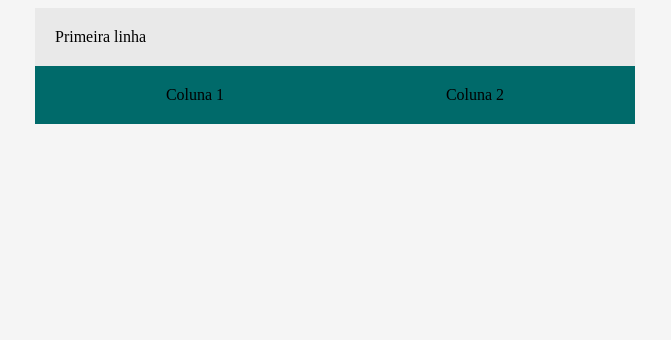
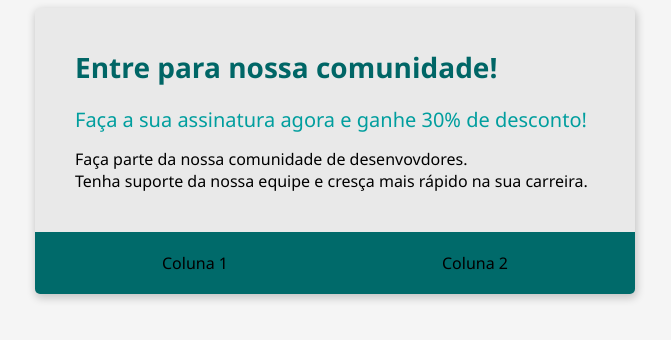
Before and after one commit to GabrielCavallari/bootcamp-devjr-modulo2, a plain HTML site: page index.html in a window 1280 px wide. Shown: the whole page, without its empty margins (305-976 px from the left). Drawn offline with Linux system fonts and the light colour scheme.

Commit message:
closes #4 - Criando o cabeçalho

```diff
--- a/index.html
+++ b/index.html
@@ -8,6 +8,7 @@
     <style>
         body {
             background-color: #F5F5F5;
+            font-family: 'Segoe UI', Tahoma, Geneva, Verdana, sans-serif;
         }
 
         .container {
@@ -15,10 +16,15 @@
             margin: auto;
 
             width: 600px;
+
+            box-shadow: 1px 3px 8px 1px rgba(0, 0, 0, 0.2);
+            border-radius: 5px;
+            overflow: hidden;
+
         }
 
         .header {
-            padding: 20px;
+            padding: 40px;
         }
 
         .flex-container {
@@ -28,13 +34,36 @@
             padding: 20px;
 
         }
+
+        .header-title {
+            color:#006666;
+            font-size: 28px;
+            font-weight: 700;
+            margin-bottom: 20px;
+        }
+
+        .header-subtitle {
+             color: #009E9E;
+             font-size: 20px;
+             font-weight: 500;
+             margin-bottom: 15px;
+        }
     </style>
 
 </head>
 <body>
     <div class="container">
         <div class="header">
-            Primeira linha
+            <div class="header-title">
+                Entre para nossa comunidade!
+            </div>
+            <div class="header-subtitle">
+                Faça a sua assinatura agora e ganhe 30% de desconto!
+            </div>
+            <div>
+                Faça parte da nossa comunidade de desenvovdores. <br>
+                Tenha suporte da nossa equipe e cresça mais rápido na sua carreira.
+            </div>
         </div>
         <div class="flex-container">
             <div>
```
